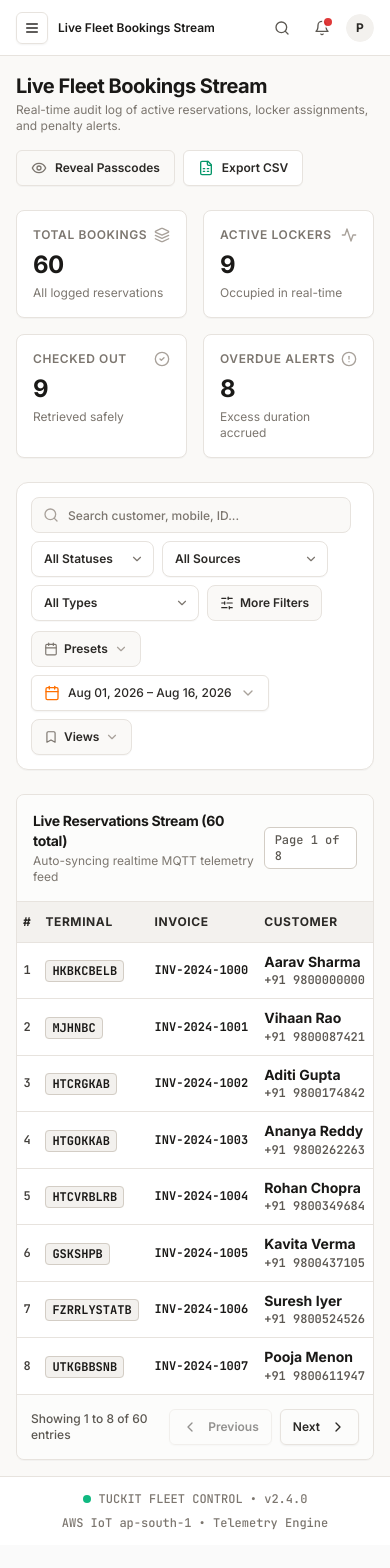
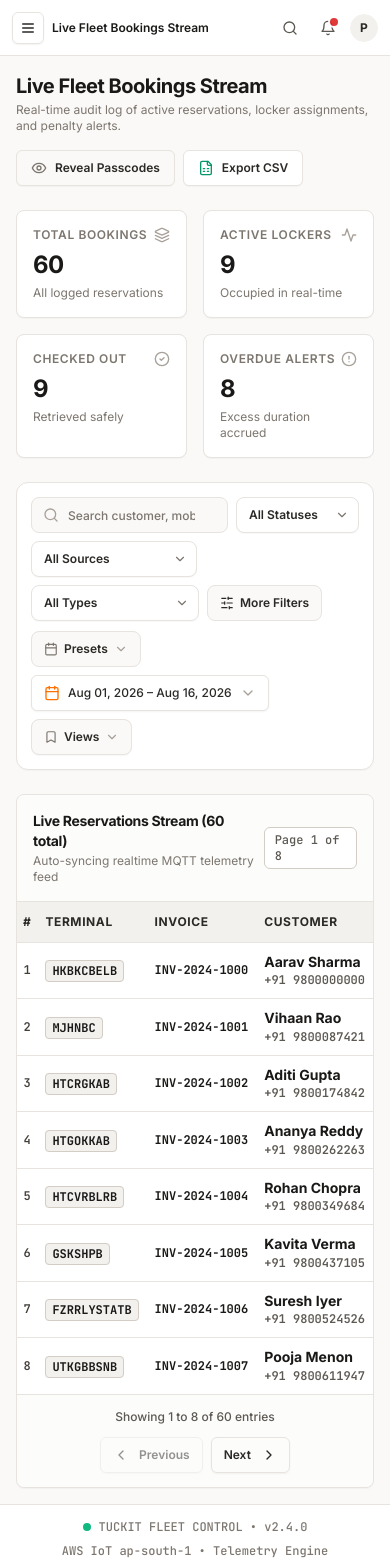
Before and after one commit to parashrautela/tuckit-admin-board-company-, a React (Vite) app in the folder company level /: page /dashboard in a window 390 px wide. Shown: the top 1568 px of the page. Before the commit the page ends 1545 px from the top, so only its background shows below. Built offline with nearby package versions, Linux system fonts and the light colour scheme.

Commit message:
fix(responsive): resolve toolbar wrapping, table scrolling, header grid, and layout responsiveness across all screen sizes

```diff
--- a/company level /src/components/control-center/CompactBookingFilters.tsx
+++ b/company level /src/components/control-center/CompactBookingFilters.tsx
@@ -93,11 +93,11 @@ export const CompactBookingFilters: React.FC<CompactBookingFiltersProps> = ({
   return (
     <div className="bg-white rounded-xl border border-neutral-200 shadow-2xs p-3.5 flex flex-col gap-3">
       {/* ── Primary Row: Quick Search, Inline Selects & Core Actions ── */}
-      <div className="flex flex-wrap items-center justify-between gap-2.5">
+      <div className="flex flex-col lg:flex-row lg:items-center justify-between gap-2.5 w-full">
         {/* Left Section: Search Input + High-Frequency Filters */}
-        <div className="flex flex-wrap items-center gap-2 flex-1 min-w-[280px]">
+        <div className="flex flex-wrap items-center gap-2 flex-1 min-w-0">
           {/* Global Search Input */}
-          <div className="relative flex-1 min-w-[210px] max-w-xs">
+          <div className="relative flex-1 min-w-[180px] sm:min-w-[220px] max-w-full lg:max-w-xs">
             <Search className="absolute left-3 top-2.5 size-4 text-neutral-400" />
             <input
               type="text"
@@ -159,7 +159,7 @@ export const CompactBookingFilters: React.FC<CompactBookingFiltersProps> = ({
           <button
             type="button"
             onClick={() => setShowAdvanced(!showAdvanced)}
-            className={`inline-flex items-center gap-1.5 h-9 px-3 rounded-lg border text-xs font-semibold transition-all ${
+            className={`inline-flex items-center gap-1.5 h-9 px-3 rounded-lg border text-xs font-semibold transition-all shrink-0 ${
               showAdvanced || secondaryFilterCount > 0
                 ? 'bg-neutral-800 text-white border-neutral-800 shadow-2xs'
                 : 'bg-neutral-50 hover:bg-neutral-100 text-neutral-800 border-neutral-200'
@@ -176,7 +176,7 @@ export const CompactBookingFilters: React.FC<CompactBookingFiltersProps> = ({
         </div>
 
         {/* Right Section: Date Range, Presets & Saved Views */}
-        <div className="flex items-center gap-2 flex-wrap">
+        <div className="flex items-center gap-2 flex-wrap sm:flex-nowrap shrink-0">
           {/* Quick Presets Dropdown */}
           <div className="relative">
             <button
@@ -197,7 +197,7 @@ export const CompactBookingFilters: React.FC<CompactBookingFiltersProps> = ({
             </button>
 
             {showPresetsDropdown && (
-              <div className="absolute right-0 top-full mt-1.5 w-44 bg-white border border-neutral-200 rounded-xl shadow-lg p-1.5 z-30 flex flex-col gap-0.5 animate-in fade-in zoom-in-95 duration-150">
+              <div className="absolute right-0 top-full mt-1.5 w-44 bg-white border border-neutral-200 rounded-xl shadow-lg p-1.5 z-40 flex flex-col gap-0.5 animate-in fade-in zoom-in-95 duration-150">
                 <span className="text-xs font-bold text-neutral-500 uppercase tracking-wider px-2.5 py-1">Time Presets</span>
                 {datePresets.map(preset => (
                   <button
@@ -235,7 +235,7 @@ export const CompactBookingFilters: React.FC<CompactBookingFiltersProps> = ({
                 setShowViewsDropdown(!showViewsDropdown);
                 setShowPresetsDropdown(false);
               }}
-              className="inline-flex items-center gap-1.5 h-9 px-3 rounded-lg bg-neutral-50 hover:bg-neutral-100 text-neutral-800 border border-neutral-200 text-xs font-semibold transition-colors shadow-2xs"
+              className="inline-flex items-center gap-1.5 h-9 px-3 rounded-lg bg-neutral-50 hover:bg-neutral-100 text-neutral-800 border border-neutral-200 text-xs font-semibold transition-colors shadow-2xs shrink-0"
             >
               <Bookmark className="size-3.5 text-neutral-500" />
               <span>Views</span>
@@ -243,7 +243,7 @@ export const CompactBookingFilters: React.FC<CompactBookingFiltersProps> = ({
             </button>
 
             {showViewsDropdown && (
-              <div className="absolute right-0 top-full mt-1.5 w-64 bg-white border border-neutral-200 rounded-xl shadow-lg p-2 z-30 flex flex-col gap-1 animate-in fade-in zoom-in-95 duration-150">
+              <div className="absolute right-0 top-full mt-1.5 w-64 bg-white border border-neutral-200 rounded-xl shadow-lg p-2 z-40 flex flex-col gap-1 animate-in fade-in zoom-in-95 duration-150">
                 <div className="flex items-center justify-between px-2 py-1 border-b border-neutral-100 pb-1.5">
                   <span className="text-xs font-bold text-neutral-500 uppercase tracking-wider">Saved Views</span>
                   <button
--- a/company level /src/components/layout/Layout.tsx
+++ b/company level /src/components/layout/Layout.tsx
@@ -27,9 +27,9 @@ export const Layout: React.FC = () => {
       {/* Main Content Shell */}
       <div className="lg:ml-64 flex flex-col min-h-screen transition-all duration-200 flex-1">
         {/* Top Header */}
-        <header className="sticky top-0 z-30 bg-white/95 backdrop-blur-sm border-b border-neutral-200 h-14 flex md:grid md:grid-cols-[1fr_minmax(280px,460px)_1fr] lg:grid-cols-[1fr_minmax(320px,520px)_1fr] items-center justify-between gap-3 px-4 sm:px-6 shrink-0">
+        <header className="sticky top-0 z-30 bg-white/95 backdrop-blur-sm border-b border-neutral-200 h-14 flex items-center justify-between gap-3 px-3 sm:px-6 shrink-0">
           {/* Left: Mobile Menu Toggle + Breadcrumb Local Nav */}
-          <div className="flex items-center gap-2.5 min-w-0 pr-2">
+          <div className="flex items-center gap-2 sm:gap-2.5 min-w-0 flex-1 md:flex-initial">
             <Button
               variant="outline"
               size="icon-sm"
@@ -45,7 +45,7 @@ export const Layout: React.FC = () => {
           </div>
 
           {/* Center: Search Bar (Centrally Positioned) */}
-          <div className="hidden md:flex items-center justify-center w-full min-w-0">
+          <div className="hidden md:flex items-center justify-center flex-1 max-w-sm lg:max-w-md mx-3 lg:mx-6 min-w-0">
             <div
               onClick={() => navigate('/dashboard')}
               className="flex items-center justify-between gap-2.5 px-3.5 py-1.5 rounded-lg bg-neutral-100/90 border border-neutral-200/90 text-neutral-500 text-xs sm:text-sm w-full cursor-pointer hover:bg-neutral-200/60 hover:border-neutral-300 transition-all shadow-2xs group"
@@ -61,7 +61,7 @@ export const Layout: React.FC = () => {
           </div>
 
           {/* Right: Alert Bell + Mobile Avatar */}
-          <div className="flex items-center justify-end gap-2 sm:gap-2.5 shrink-0 ml-auto md:ml-0">
+          <div className="flex items-center justify-end gap-1.5 sm:gap-2.5 shrink-0">
             {/* Mobile Search Trigger Icon */}
             <Button
               variant="ghost"
--- a/company level /src/components/modals/BookingDetailModal.tsx
+++ b/company level /src/components/modals/BookingDetailModal.tsx
@@ -325,7 +325,7 @@ export const BookingDetailModal: React.FC<BookingDetailModalProps> = ({
               </div>
 
               {/* Numeric Stats */}
-              <div className="grid grid-cols-3 sm:grid-cols-6 gap-3 pb-3 border-b border-neutral-200">
+              <div className="grid grid-cols-2 sm:grid-cols-3 md:grid-cols-6 gap-2.5 sm:gap-3 pb-3 border-b border-neutral-200">
                 <div>
                   <span className="text-xs font-bold text-neutral-600 uppercase tracking-wider block">Base Fare</span>
                   <span className="text-sm font-bold font-mono text-neutral-900 mt-0.5 block">₹{baseAmount.toFixed(2)}</span>
--- a/company level /src/pages/Dashboard.tsx
+++ b/company level /src/pages/Dashboard.tsx
@@ -449,7 +449,7 @@ export const Dashboard: React.FC = () => {
           </Badge>
         </CardHeader>
 
-        <Table containerClassName="overflow-x-auto xl:overflow-hidden">
+        <Table containerClassName="overflow-x-auto custom-scrollbar">
           <TableHeader>
             <TableRow className="bg-neutral-100/90 hover:bg-neutral-100/90 text-xs border-b border-neutral-200">
               <TableHead className="w-8 text-xs font-bold text-neutral-800 uppercase tracking-wider py-2.5 px-1.5 text-center">#</TableHead>
@@ -579,8 +579,8 @@ export const Dashboard: React.FC = () => {
         </Table>
 
         {/* ── Table Pagination Bar ── */}
-        <div className="p-3.5 sm:px-6 border-t border-neutral-200 flex items-center justify-between bg-neutral-50/50">
-          <span className="text-xs text-neutral-600 font-medium">
+        <div className="p-3.5 sm:px-6 border-t border-neutral-200 flex flex-col sm:flex-row items-center justify-between gap-3 bg-neutral-50/50">
+          <span className="text-xs text-neutral-600 font-medium text-center sm:text-left">
             Showing {(currentPage - 1) * itemsPerPage + 1} to{' '}
             {Math.min(currentPage * itemsPerPage, filteredBookings.length)} of{' '}
             {filteredBookings.length} entries
--- a/company level /src/pages/DeviceStatus.tsx
+++ b/company level /src/pages/DeviceStatus.tsx
@@ -192,7 +192,7 @@ export const DeviceStatus: React.FC = () => {
           </CardContent>
         </Card>
 
-        <Card>
+        <Card className="col-span-2 sm:col-span-1">
           <CardContent className="p-4 flex flex-col gap-1">
             <div className="flex items-center justify-between">
               <span className="text-xs font-semibold text-zinc-500 uppercase tracking-wider">Sync State</span>
--- a/company level /src/pages/Reports.tsx
+++ b/company level /src/pages/Reports.tsx
@@ -392,7 +392,7 @@ export const Reports: React.FC = () => {
           </CardContent>
         </Card>
 
-        <Card>
+        <Card className="col-span-2 sm:col-span-1">
           <CardContent className="p-4 flex flex-col gap-1">
             <div className="flex items-center justify-between">
               <span className="text-xs font-semibold text-zinc-500 uppercase tracking-wider">Manual Rev.</span>
```
Also changed, not shown: company level /src/components/common/DateRangePicker.tsx (+7 -5 lines), company level /src/pages/PricingControl.tsx (+4 -4 lines).
